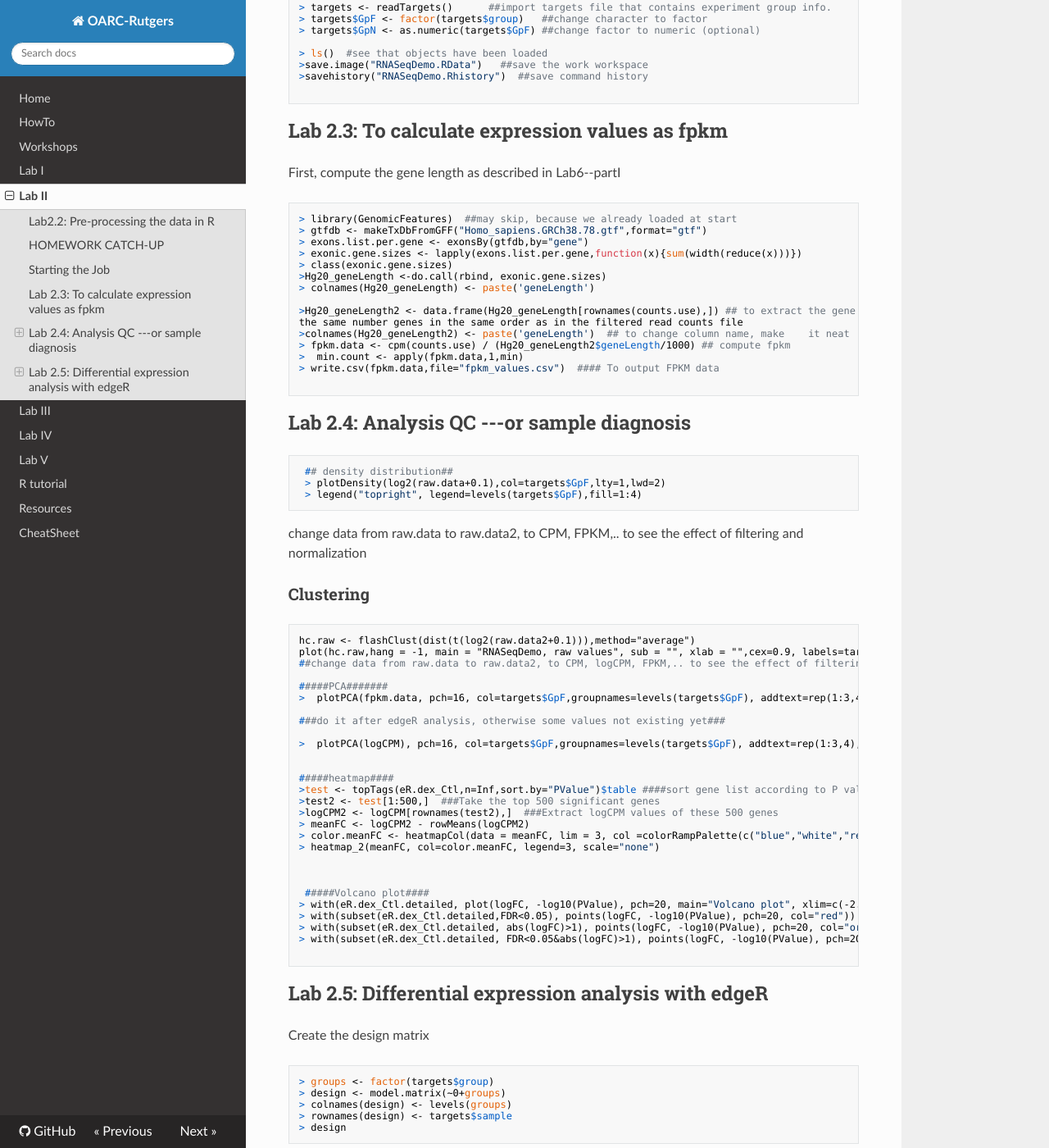
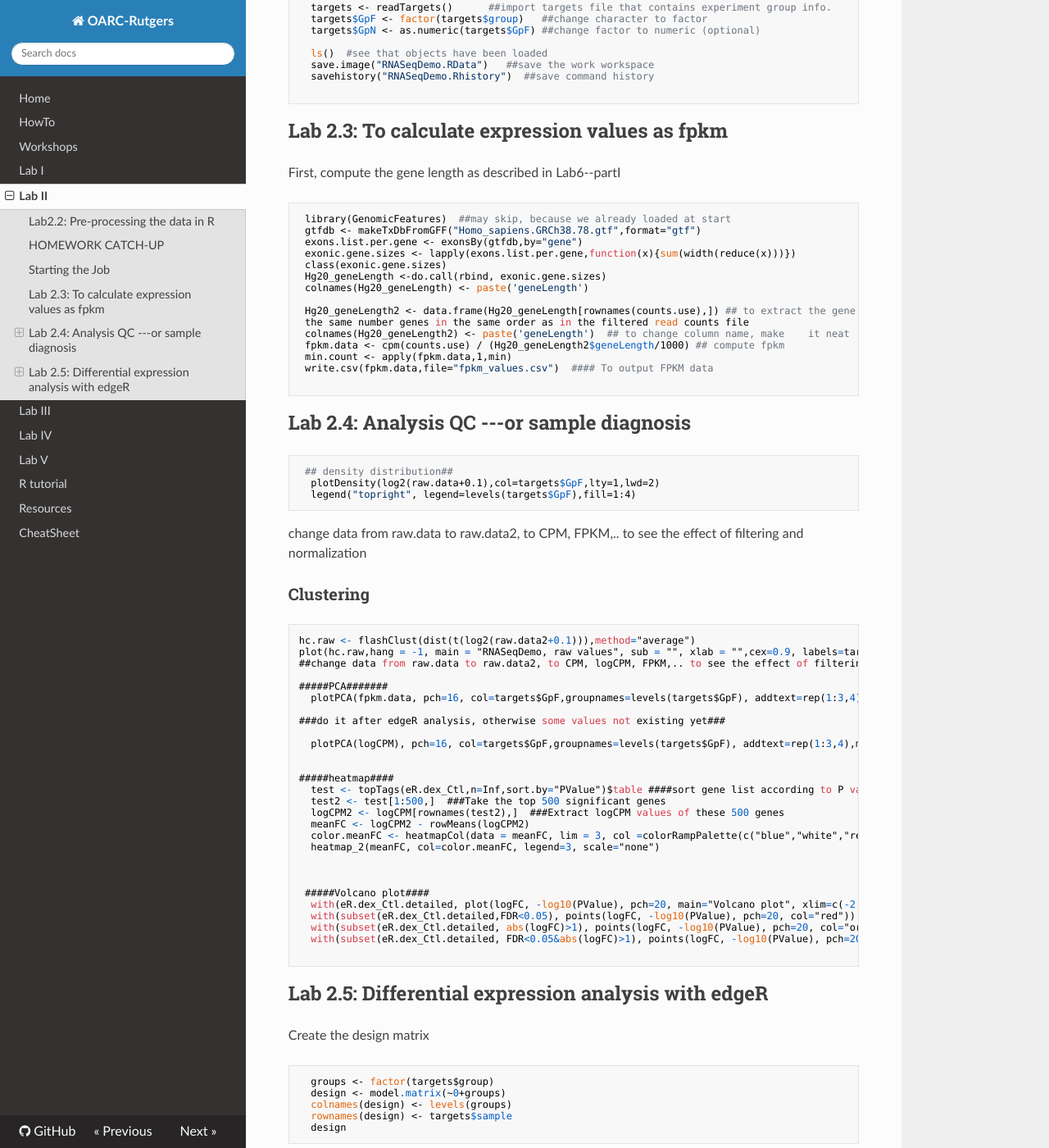
Before and after one commit to EzryStIago/training, an MkDocs documentation site: the page built from docs/Lab_2.md, in a window 1280 px wide and 1400 px high, scrolled down 2592 px. Shown: the whole window at 82% size. Built offline with MkDocs 1.6.1, drawn with Linux system fonts in a browser that asks for light colours; nearby versions of some CDN libraries; old or Windows-style settings are respelled for this version of MkDocs; some of the changed text lies outside the part shown.

Commit message:
removed >

````diff
--- a/docs/Lab_2.md
+++ b/docs/Lab_2.md
@@ -61,9 +61,9 @@ On the login node start R
         module load R-Project/3.4.1
         R
 
- then in the R workspace do the following:
-        > source("https://bioconductor.org/biocLite.R")
-        > biocLite("MKmisc")
+ #then in the R workspace do the following:
+        source("https://bioconductor.org/biocLite.R")
+        biocLite("MKmisc")
         Would you like to use a personal library instead?  (y/n)  y
 
         Would you like to create a personal library
@@ -72,12 +72,12 @@ On the login node start R
 
  Wait till it finishes.
 
-        > biocLite("Heatplus")
-        > biocLite("affycoretools")
-        > biocLite("flashClust")
-        > biocLite("affy")
-        > biocLite("GenomicFeatures")
-        > quit()   ###quit R, no save
+         biocLite("Heatplus")
+         biocLite("affycoretools")
+         biocLite("flashClust")
+         biocLite("affy")
+         biocLite("GenomicFeatures")
+         quit()   ###quit R, no save
 Save workspace image? [y/n/c]: n
 ```
 
@@ -98,63 +98,63 @@ Go to your working directory
 
  Now load up the libraries needed for the analysis
 
-        >library(edgeR)
-        >library(MKmisc)
-        >library(affy)
-        >library(flashClust)
-        >library(affycoretools)
-        >library(Heatplus)
-        >library(GenomicFeatures)
+        library(edgeR)
+        library(MKmisc)
+        library(affy)
+        library(flashClust)
+        library(affycoretools)
+        library(Heatplus)
+        library(GenomicFeatures)
 
 ```
-> raw.data <- read.delim("merged_counts_clean2.txt", header=F, row.names=1)
+ raw.data <- read.delim("merged_counts_clean2.txt", header=F, row.names=1)
 ##import count data to R
-> head(raw.data)  ## check the beginning portion of the imported file, now an object
-> dim(raw.data)   ##check the dimention of this object
-> class(raw.data)  ## check what class of this object
-> apply(raw.data, 2, summary) ## check the range of counts per sample
-> range(rowSums(raw.data))      ## check the range of counts per gene
-> colnames(raw.data) <- c("dex09","dex13","dex17","untreated08","untreated12","untreated16")
+ head(raw.data)  ## check the beginning portion of the imported file, now an object
+ dim(raw.data)   ##check the dimention of this object
+ class(raw.data)  ## check what class of this object
+ apply(raw.data, 2, summary) ## check the range of counts per sample
+ range(rowSums(raw.data))      ## check the range of counts per gene
+ colnames(raw.data) <- c("dex09","dex13","dex17","untreated08","untreated12","untreated16")
 ##add column header
 
->raw.data2 <- raw.data[rowSums(raw.data) != 0 ,] ##remove genes with zero counts for all samples
-> dim(raw.data2)
+ raw.data2 <- raw.data[rowSums(raw.data) != 0 ,] ##remove genes with zero counts for all samples
+ dim(raw.data2)
 
-> cpm.values <- cpm(raw.data2) #calculate counts per million mapped reads without any other normalization
+ cpm.values <- cpm(raw.data2) #calculate counts per million mapped reads without any other normalization
 
->above1cpm <- apply(cpm.values, 1, function(x) sum(x >=1)) ##How many samples/genes had at least 1 cpm
-> counts.use <- raw.data2[above1cpm >= 3,] ##we have three replicates in each group. If a gene can be reliably detected, it should be detected in all 3 replicates. So, a gene to be included for further analysis shall have 1 cpm in at least 3 samples. (The 3 samples are irrespective of group)
->dim(counts.use)
->colSums(counts.use) / colSums(raw.data)  ##the % of total counts kept after filtering
->nrow(counts.use) / nrow(raw.data)  ##the % of genes kept after filtering
+ above1cpm <- apply(cpm.values, 1, function(x) sum(x >=1)) ##How many samples/genes had at least 1 cpm
+ counts.use <- raw.data2[above1cpm >= 3,] ##we have three replicates in each group. If a gene can be reliably detected, it should be detected in all 3 replicates. So, a gene to be included for further analysis shall have 1 cpm in at least 3 samples. (The 3 samples are irrespective of group)
+ dim(counts.use)
+ colSums(counts.use) / colSums(raw.data)  ##the % of total counts kept after filtering
+ nrow(counts.use) / nrow(raw.data)  ##the % of genes kept after filtering
 
-> targets <- readTargets()      ##import targets file that contains experiment group info.
-> targets$GpF <- factor(targets$group)   ##change character to factor
-> targets$GpN <- as.numeric(targets$GpF) ##change factor to numeric (optional)
+  targets <- readTargets()      ##import targets file that contains experiment group info.
+  targets$GpF <- factor(targets$group)   ##change character to factor
+  targets$GpN <- as.numeric(targets$GpF) ##change factor to numeric (optional)
 
-> ls()  #see that objects have been loaded
->save.image("RNASeqDemo.RData")   ##save the work workspace
->savehistory("RNASeqDemo.Rhistory")  ##save command history
+  ls()  #see that objects have been loaded
+  save.image("RNASeqDemo.RData")   ##save the work workspace
+  savehistory("RNASeqDemo.Rhistory")  ##save command history
 
 ```
 ## Lab 2.3: To calculate expression values as fpkm
 
 First, compute the gene length as described in Lab6--partI
 ```
-> library(GenomicFeatures)  ##may skip, because we already loaded at start
-> gtfdb <- makeTxDbFromGFF("Homo_sapiens.GRCh38.78.gtf",format="gtf")
-> exons.list.per.gene <- exonsBy(gtfdb,by="gene")
-> exonic.gene.sizes <- lapply(exons.list.per.gene,function(x){sum(width(reduce(x)))})
-> class(exonic.gene.sizes)
->Hg20_geneLength <-do.call(rbind, exonic.gene.sizes)
-> colnames(Hg20_geneLength) <- paste('geneLength')
+ library(GenomicFeatures)  ##may skip, because we already loaded at start
+ gtfdb <- makeTxDbFromGFF("Homo_sapiens.GRCh38.78.gtf",format="gtf")
+ exons.list.per.gene <- exonsBy(gtfdb,by="gene")
+ exonic.gene.sizes <- lapply(exons.list.per.gene,function(x){sum(width(reduce(x)))})
+ class(exonic.gene.sizes)
+ Hg20_geneLength <-do.call(rbind, exonic.gene.sizes)
+ colnames(Hg20_geneLength) <- paste('geneLength')
 
->Hg20_geneLength2 <- data.frame(Hg20_geneLength[rownames(counts.use),]) ## to extract the gene length file to contain
-the same number genes in the same order as in the filtered read counts file
->colnames(Hg20_geneLength2) <- paste('geneLength')  ## to change column name, make    it neat
-> fpkm.data <- cpm(counts.use) / (Hg20_geneLength2$geneLength/1000) ## compute fpkm
->  min.count <- apply(fpkm.data,1,min)
-> write.csv(fpkm.data,file="fpkm_values.csv")  #### To output FPKM data
+ Hg20_geneLength2 <- data.frame(Hg20_geneLength[rownames(counts.use),]) ## to extract the gene length file to contain
+ the same number genes in the same order as in the filtered read counts file
+ colnames(Hg20_geneLength2) <- paste('geneLength')  ## to change column name, make    it neat
+ fpkm.data <- cpm(counts.use) / (Hg20_geneLength2$geneLength/1000) ## compute fpkm
+ min.count <- apply(fpkm.data,1,min)
+ write.csv(fpkm.data,file="fpkm_values.csv")  #### To output FPKM data
 
 ```
 
@@ -162,8 +162,8 @@ the same number genes in the same order as in the filtered read counts file
 
 ```
  ## density distribution##
- > plotDensity(log2(raw.data+0.1),col=targets$GpF,lty=1,lwd=2)
- > legend("topright", legend=levels(targets$GpF),fill=1:4)
+  plotDensity(log2(raw.data+0.1),col=targets$GpF,lty=1,lwd=2)
+  legend("topright", legend=levels(targets$GpF),fill=1:4)
 ```
 
 change data from raw.data to raw.data2, to CPM, FPKM,.. to see the effect of filtering and normalization
@@ -176,28 +176,28 @@ plot(hc.raw,hang = -1, main = "RNASeqDemo, raw values", sub = "", xlab = "",cex=
 ##change data from raw.data to raw.data2, to CPM, logCPM, FPKM,.. to see the effect of filtering and normalization
 
 #####PCA#######
->  plotPCA(fpkm.data, pch=16, col=targets$GpF,groupnames=levels(targets$GpF), addtext=rep(1:3,4),main="PCA on FPKM")
+  plotPCA(fpkm.data, pch=16, col=targets$GpF,groupnames=levels(targets$GpF), addtext=rep(1:3,4),main="PCA on FPKM")
 
 ###do it after edgeR analysis, otherwise some values not existing yet###
 
->  plotPCA(logCPM), pch=16, col=targets$GpF,groupnames=levels(targets$GpF), addtext=rep(1:3,4),main="PCA on logCPM")
+  plotPCA(logCPM), pch=16, col=targets$GpF,groupnames=levels(targets$GpF), addtext=rep(1:3,4),main="PCA on logCPM")
 
 
 #####heatmap####
->test <- topTags(eR.dex_Ctl,n=Inf,sort.by="PValue")$table ####sort gene list according to P values
->test2 <- test[1:500,]  ###Take the top 500 significant genes
->logCPM2 <- logCPM[rownames(test2),]  ###Extract logCPM values of these 500 genes
-> meanFC <- logCPM2 - rowMeans(logCPM2)
-> color.meanFC <- heatmapCol(data = meanFC, lim = 3, col =colorRampPalette(c("blue","white","red"))(128))
-> heatmap_2(meanFC, col=color.meanFC, legend=3, scale="none")
+  test <- topTags(eR.dex_Ctl,n=Inf,sort.by="PValue")$table ####sort gene list according to P values
+  test2 <- test[1:500,]  ###Take the top 500 significant genes
+  logCPM2 <- logCPM[rownames(test2),]  ###Extract logCPM values of these 500 genes
+  meanFC <- logCPM2 - rowMeans(logCPM2)
+  color.meanFC <- heatmapCol(data = meanFC, lim = 3, col =colorRampPalette(c("blue","white","red"))(128))
+  heatmap_2(meanFC, col=color.meanFC, legend=3, scale="none")
 
 
 
  #####Volcano plot####
-> with(eR.dex_Ctl.detailed, plot(logFC, -log10(PValue), pch=20, main="Volcano plot", xlim=c(-2.5,2),ylim=c(0,25)))
-> with(subset(eR.dex_Ctl.detailed,FDR<0.05), points(logFC, -log10(PValue), pch=20, col="red"))
-> with(subset(eR.dex_Ctl.detailed, abs(logFC)>1), points(logFC, -log10(PValue), pch=20, col="orange"))
-> with(subset(eR.dex_Ctl.detailed, FDR<0.05&abs(logFC)>1), points(logFC, -log10(PValue), pch=20, col="green"))
+  with(eR.dex_Ctl.detailed, plot(logFC, -log10(PValue), pch=20, main="Volcano plot", xlim=c(-2.5,2),ylim=c(0,25)))
+  with(subset(eR.dex_Ctl.detailed,FDR<0.05), points(logFC, -log10(PValue), pch=20, col="red"))
+  with(subset(eR.dex_Ctl.detailed, abs(logFC)>1), points(logFC, -log10(PValue), pch=20, col="orange"))
+  with(subset(eR.dex_Ctl.detailed, FDR<0.05&abs(logFC)>1), points(logFC, -log10(PValue), pch=20, col="green"))
 
 ```
 
@@ -205,11 +205,11 @@ plot(hc.raw,hang = -1, main = "RNASeqDemo, raw values", sub = "", xlab = "",cex=
 
 Create the design matrix
 ```
-> groups <- factor(targets$group)
-> design <- model.matrix(~0+groups)
-> colnames(design) <- levels(groups)
-> rownames(design) <- targets$sample
-> design
+  groups <- factor(targets$group)
+  design <- model.matrix(~0+groups)
+  colnames(design) <- levels(groups)
+  rownames(design) <- targets$sample
+  design
 ```
 
 ```
@@ -228,49 +228,49 @@ attr(,"contrasts")$groups
 ```
 
 ### Create contrast matrix
-`>cont.matrix <- makeContrasts(dex_Ctl= dex - control, levels=design)`
+` cont.matrix <- makeContrasts(dex_Ctl= dex - control, levels=design)`
 
 ### Create DGEList object
 ```
->  d <- DGEList(counts=counts.use, lib.size=colSums(counts.use), group=targets$GpF)
-> class(d)
-> names(d)    ## the names of the items in the list
-> d$counts[1:5,]    ## The counts are stored in the $counts:
->d$samples   ## The group info and library sizes stored in $samples
-> d <- calcNormFactors(d)  ## an additional normalization factor using a TMM method
-> d$samples   ## now the norm.factors are no longer 1
+ d <- DGEList(counts=counts.use, lib.size=colSums(counts.use), group=targets$GpF)
+ class(d)
+ names(d)    ## the names of the items in the list
+ d$counts[1:5,]    ## The counts are stored in the $counts:
+ d$samples   ## The group info and library sizes stored in $samples
+ d <- calcNormFactors(d)  ## an additional normalization factor using a TMM method
+ d$samples   ## now the norm.factors are no longer 1
 
 ###this can be useful when diagnose problem)###
-> apply(d$counts,2,function(x) sum(sort(x/sum(x),decreasing=T)[1:20])) * 100
+ apply(d$counts,2,function(x) sum(sort(x/sum(x),decreasing=T)[1:20])) * 100
 ##the proportions of total counts for the top 20 genes in each sample, 10-20% is OK.
 
->logCPM <-  cpm(d$counts, log = TRUE)   ## modified logCPM values in edgeR, can be used for clustering, heatmap
+ logCPM <-  cpm(d$counts, log = TRUE)   ## modified logCPM values in edgeR, can be used for clustering, heatmap
 
 ```
 Now,the DE test! The term "estimating dispersions" in edgeR describes a method to account for the variance among
 replicates.
 
 ```
-> d <- estimateGLMCommonDisp(d, design, verbose=TRUE)
+  d <- estimateGLMCommonDisp(d, design, verbose=TRUE)
 Disp = 0.06037 , BCV = 0.2457
-> d <- estimateGLMTrendedDisp(d, design)
-> d <- estimateGLMTagwiseDisp(d, design)
-> plotBCV(d)   ## the relationship between the overall abundance and the tagwise dispersion estimates
+  d <- estimateGLMTrendedDisp(d, design)
+  d <- estimateGLMTagwiseDisp(d, design)
+  plotBCV(d)   ## the relationship between the overall abundance and the tagwise dispersion estimates
 
 
-> fit.edgeR <- glmFit(d, design)  ## Estimate model coefficients from count data and design matrix
-> names(fit.edgeR)
+  fit.edgeR <- glmFit(d, design)  ## Estimate model coefficients from count data and design matrix
+  names(fit.edgeR)
 ```
 Specify contrasts of interest,  do empirical Bayes "shrinkage" of  variances and calculate test statistics. Both of these are performed with same function glmLRT in edgeR (Genewise Negative Binomial Generalized Linear Models)
 
 ```
-> eR.dex_Ctl <- glmLRT(fit.edgeR, contrast=cont.matrix[,1])
+ eR.dex_Ctl <- glmLRT(fit.edgeR, contrast=cont.matrix[,1])
 
-> summary(decideTestsDGE(eR.dex_Ctl)) [,1]  ## Correct for multiple tests and extract relvant data (1 means sig up, -1 means sig down, and 0 means NS)
+ summary(decideTestsDGE(eR.dex_Ctl)) [,1]  ## Correct for multiple tests and extract relvant data (1 means sig up, -1 means sig down, and 0 means NS)
 
-> eR.dex_Ctl.detailed <- topTags(eR.dex_Ctl,n=Inf,sort.by="none")$table ## Get detailed output for a single contrast
+ eR.dex_Ctl.detailed <- topTags(eR.dex_Ctl,n=Inf,sort.by="none")$table ## Get detailed output for a single contrast
 
->  eR.dex_Ctl.detailed[1:5,]
+ eR.dex_Ctl.detailed[1:5,]
                       logFC   logCPM         LR    PValue       FDR
 ENSG00000000003 -0.36354885 5.227841 2.37143785 0.1235732 0.5501740
 ENSG00000000419  0.18626588 4.674100 0.79016266 0.3740509 0.8571700
@@ -285,8 +285,8 @@ ENSG00000000971  0.35401120 8.007586 1.55551391 0.2123233 0.7070242
 ## FDR = adjusted p-value
 
 #### To back-translate logFC to regular FC with down-reg as -FC
-> eR.dex_Ctl.detailed$FC <- 2^abs(eR.dex_Ctl.detailed$logFC) * sign(eR.dex_Ctl.detailed$logFC)
+ eR.dex_Ctl.detailed$FC <- 2^abs(eR.dex_Ctl.detailed$logFC) * sign(eR.dex_Ctl.detailed$logFC)
 
-> write.csv(eR.dex_Ctl.detailed,file="Demo_eR.dex_Ctl_results.csv")  ##output the file
+ write.csv(eR.dex_Ctl.detailed,file="Demo_eR.dex_Ctl_results.csv")  ##output the file
 
 ```
````
